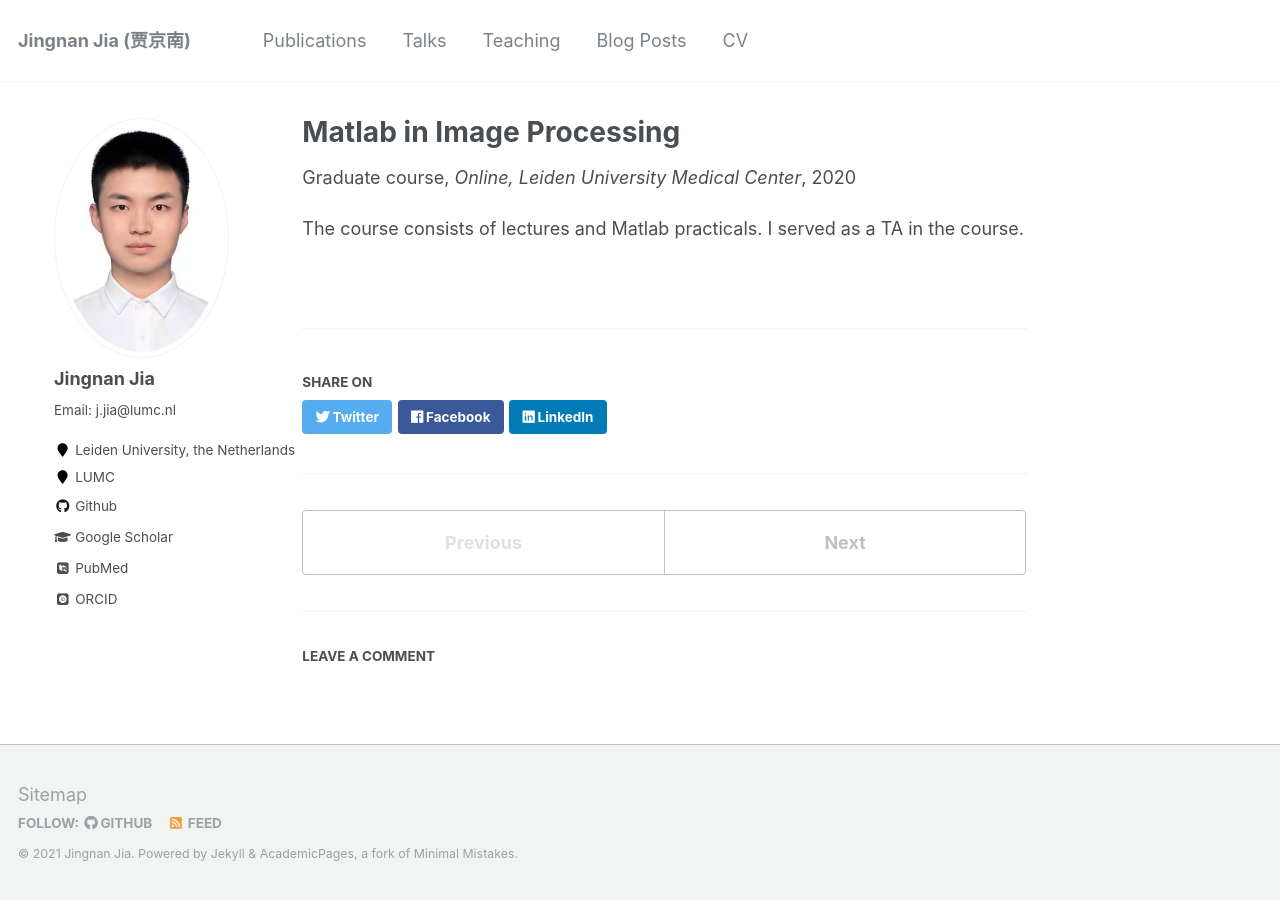
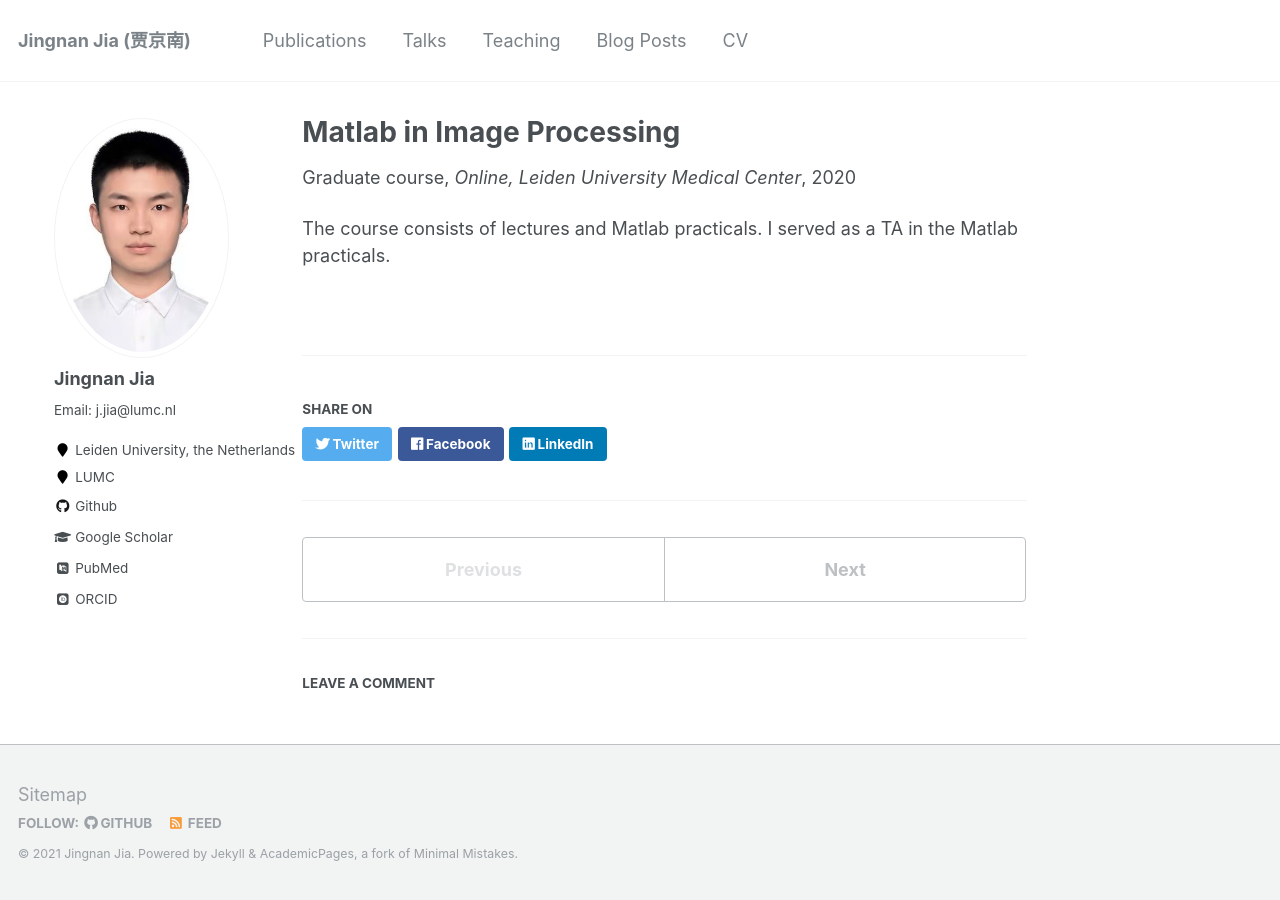
Before and after one commit to Jingnan-Jia/Jingnan-Jia.github.io_old, a Jekyll site: the page built from _teaching/2020-11-10-teaching-assistant.md, in a window 1280 px wide. Built offline with Jekyll 4.4.1, drawn with Linux system fonts in a browser that asks for light colours; some web fonts are replaced.

Commit message:
Update 2020-11-10-teaching-assistant.md

```diff
--- a/_teaching/2020-11-10-teaching-assistant.md
+++ b/_teaching/2020-11-10-teaching-assistant.md
@@ -8,4 +8,4 @@ date: 2020-11-10
 location: "Leiden, the Netherlands"
 ---
 
-The course consists of lectures and Matlab practicals. I served as a TA in the course.
+The course consists of lectures and Matlab practicals. I served as a TA in the Matlab practicals.
```
